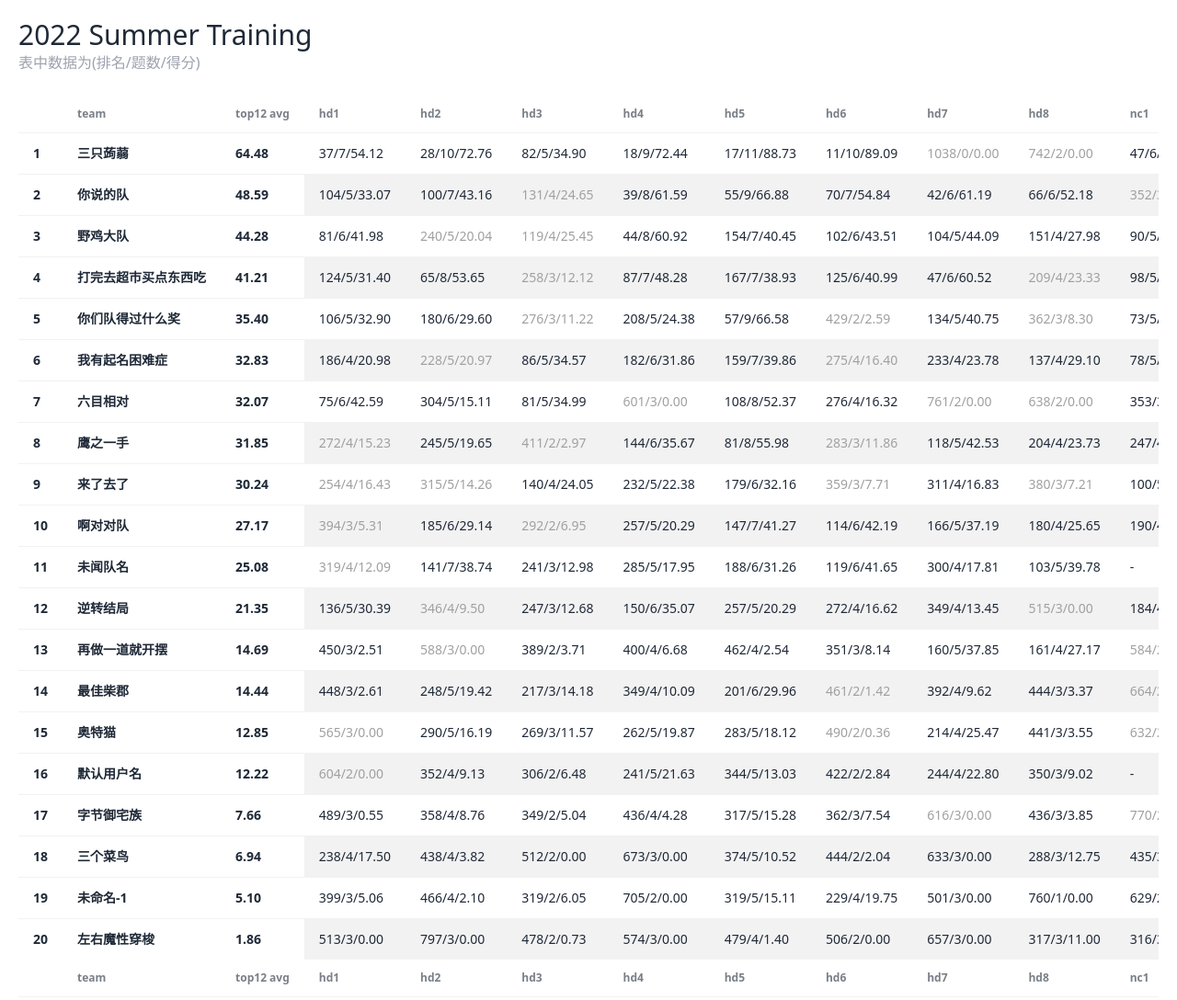
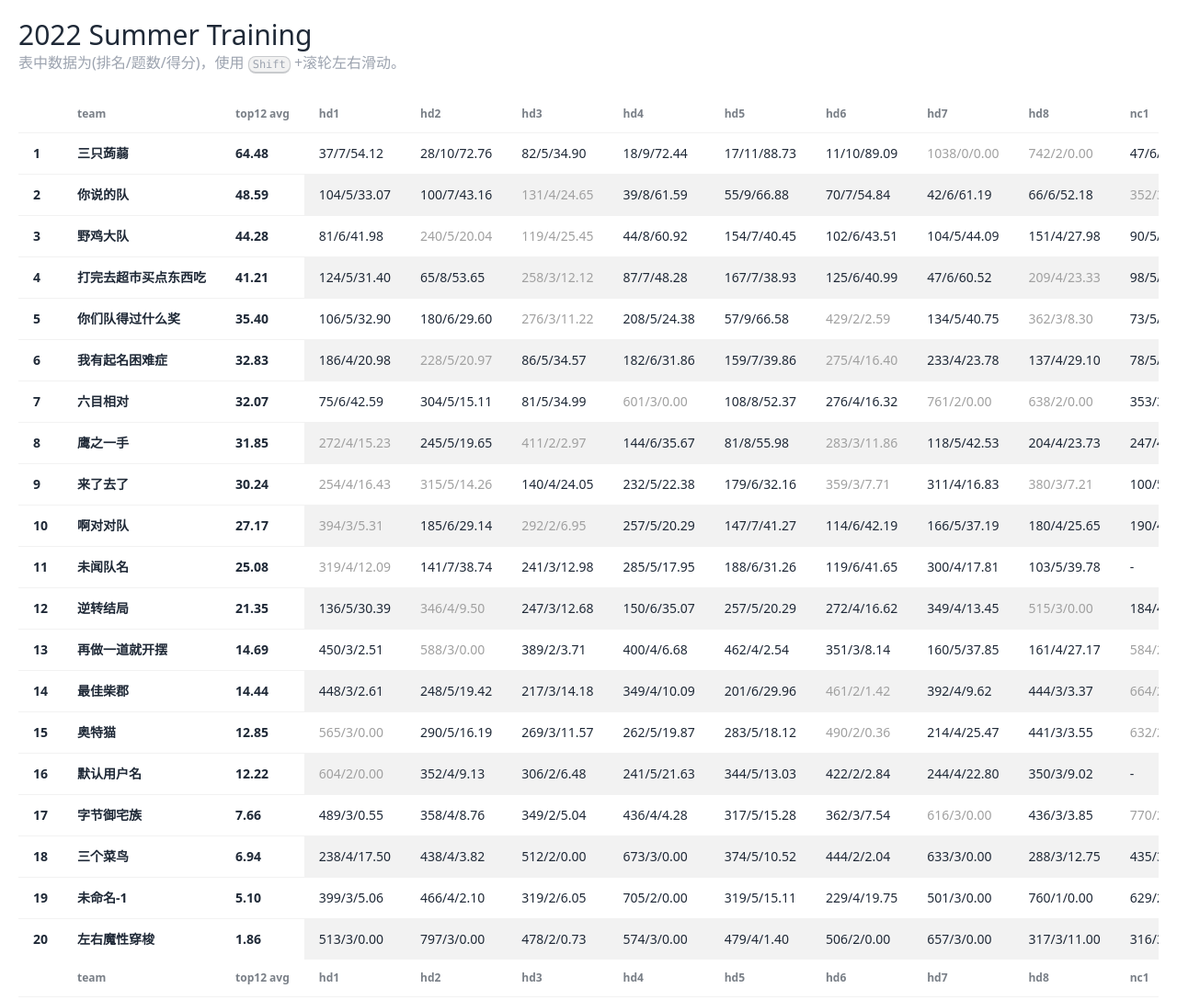
Before and after one commit to buptcpc/buptcpc.github.io, a website: page index.html in a window 1280 px wide. Shown: the top 1088 px of the page at 92% size. Drawn offline with nearby package versions, Linux system fonts and the light colour scheme.

Commit message:
add prompt

```diff
--- a/index.html
+++ b/index.html
@@ -21,7 +21,7 @@
 <body>
   <div class="mx-5 my-5">
     <h1 class="text-3xl">2022 Summer Training</h1>
-    <h1 class="text-gray-400">表中数据为(排名/题数/得分)</h1>
+    <h1 class="text-gray-400">表中数据为(排名/题数/得分)，使用 <kbd class="kbd kbd-xs">Shift</kbd> +滚轮左右滑动。</h1>
     <button ></button>
     <div class="overflow-x-auto w-full table-container">
       <table id="table" class="table table-zebra table-pin-rows whitespace-nowrap">
```
